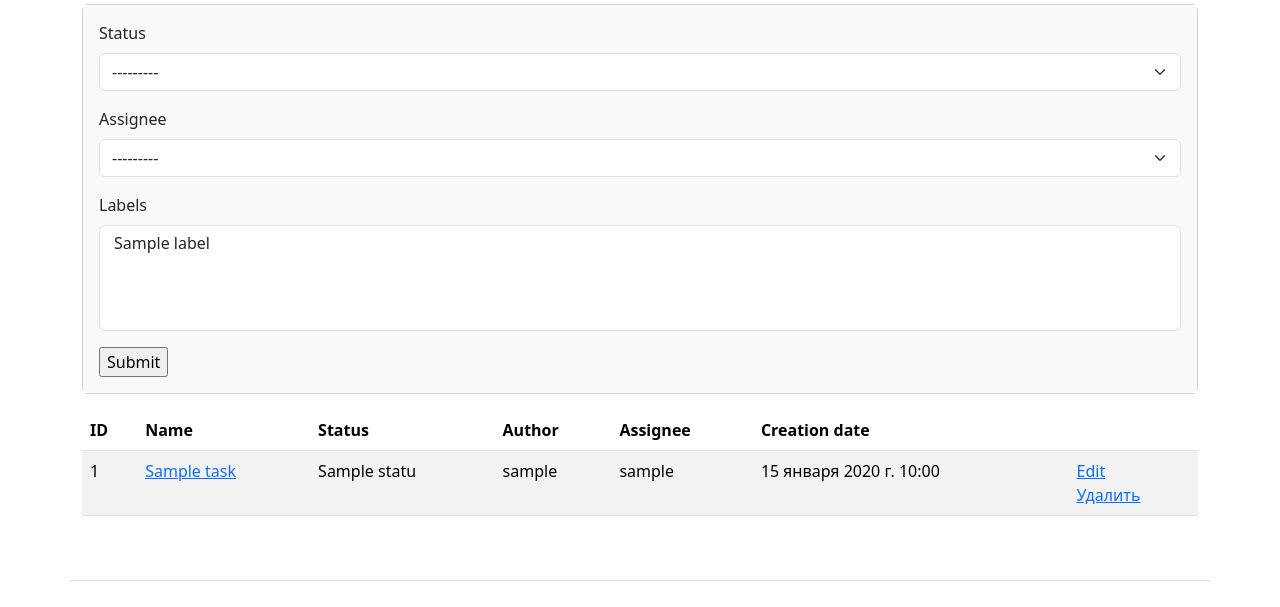
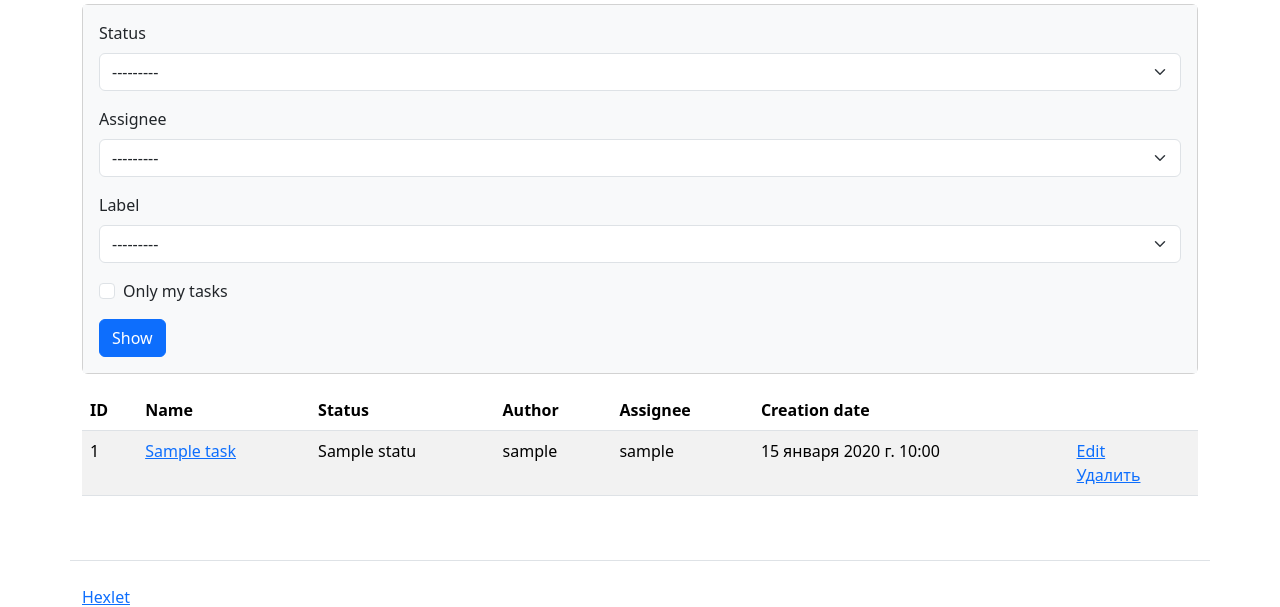
Before and after one commit to leksfix/python-project-52, a Django app: page /tasks/ in a window 1280 px wide. Shown: the part 202-809 px from the top of the page. Run offline with Django 5.2, Linux system fonts and the light colour scheme; tables that the repository leaves empty hold one stand-in row (values such as "Sample post"); some libraries are stand-ins or nearby versions.

Commit message:
Step Step 7: Tasks filter

```diff
--- a/task_manager/tasks/urls.py
+++ b/task_manager/tasks/urls.py
@@ -1,7 +1,5 @@
 from django.urls import path
 from task_manager.tasks import views
-from django_filters.views import FilterView
-from task_manager.tasks.models import Task
 
 
 urlpatterns = [
@@ -9,9 +7,5 @@ urlpatterns = [
     path("<int:pk>/update/", views.TasksUpdateView.as_view(), name="tasks_update"),
     path("<int:pk>/delete/", views.TasksDeleteView.as_view(), name="tasks_delete"),
     path("<int:pk>/", views.TasksDetailView.as_view(), name="tasks_detail"),
-    #path("", views.TasksIndexView.as_view(), name="tasks_index"),
-    path("", FilterView.as_view(
-        model=Task,
-        filterset_fields = ["status", "assignee", "labels"]
-    ), name="tasks_index"),
+    path("", views.tasks_index, name="tasks_index")
 ]
--- a/task_manager/tasks/views.py
+++ b/task_manager/tasks/views.py
@@ -1,18 +1,50 @@
-from django.views.generic import ListView, CreateView, DeleteView, UpdateView, DetailView
+from django.views.generic import CreateView, DeleteView, UpdateView, DetailView
 from task_manager.tasks.models import Task
 from task_manager.tasks.forms import TaskForm
+from task_manager.labels.models import Label
 from django.urls import reverse_lazy
 from django.utils.translation import gettext_lazy as _
 from django.contrib.messages.views import SuccessMessageMixin
 from django.contrib.auth.mixins import LoginRequiredMixin, UserPassesTestMixin
 from django.contrib import messages
-from django.shortcuts import redirect
+from django.shortcuts import redirect, render
+import django_filters
+import django.forms
 
 
-class TasksIndexView(LoginRequiredMixin, ListView):
-    queryset = Task.objects.order_by("id")
-    template_name = "tasks/task_list.html"
-    login_url = reverse_lazy("login")
+class TasksFilter(django_filters.FilterSet):
+    label = django_filters.filters.ModelChoiceFilter(
+        field_name="labels",
+        queryset=Label.objects.all(),
+        label=_("Label"),
+    )
+    my_tasks = django_filters.filters.BooleanFilter(
+        method='my_tasks_filter',
+        field_name="assignee_id",
+        label=_("Only my tasks"),
+        widget=django.forms.CheckboxInput,
+    )
+
+    class Meta:
+        model = Task
+        fields = [
+            "status",
+            "assignee",
+        ]
+
+    def my_tasks_filter(self, queryset, name, value):
+        if value:
+            return queryset.filter(assignee_id=self.request.user.id)
+        return queryset
+
+
+def tasks_index(request):
+    filter = TasksFilter(
+        request.GET,
+        queryset=Task.objects.all(),
+        request=request
+    )
+    return render(request, 'tasks/task_filter.html', {'filter': filter})
 
 
 class TasksDetailView(LoginRequiredMixin, DetailView):
--- a/task_manager/templates/tasks/task_filter.html
+++ b/task_manager/templates/tasks/task_filter.html
@@ -12,9 +12,10 @@
 
 <div class="card mb-3">
   <div class="card-body bg-light">
-    <form class="form-inline center" method="get">
+    <form class="form-inline center" method="get" novalidate>
       {% bootstrap_form filter.form %}
-      <input type="submit" />
+      {% translate "Show" as btn_filter %}
+      {% bootstrap_button button_type="submit" button_class="btn-primary" content=btn_filter %}
     </form>
   </div>
 </div>
@@ -32,7 +33,7 @@
     </tr>
   </thead>
   <tbody>
-      {% for task in task_list %}
+      {% for task in filter.qs %}
       <tr>
         <td>{{ task.id }}</td>
         <td><a href="{% url 'tasks_detail' task.id %}">{{ task.name }}</a></td>
```
Also changed, not shown: task_manager/templates/tasks/task_list.html (deleted, +0 -44 lines), locale/en_US/LC_MESSAGES/django.po, locale/ru_RU/LC_MESSAGES/django.po.
